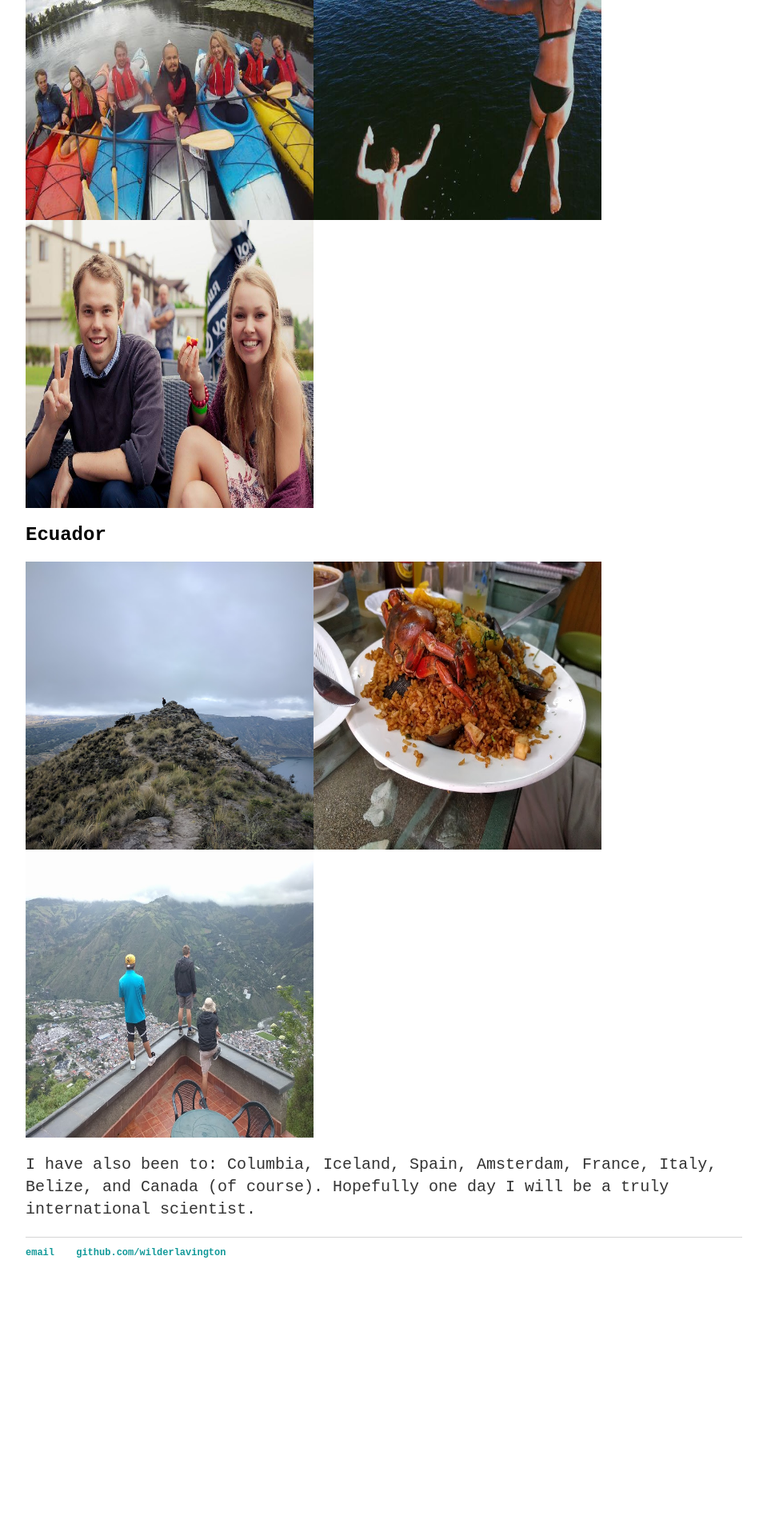
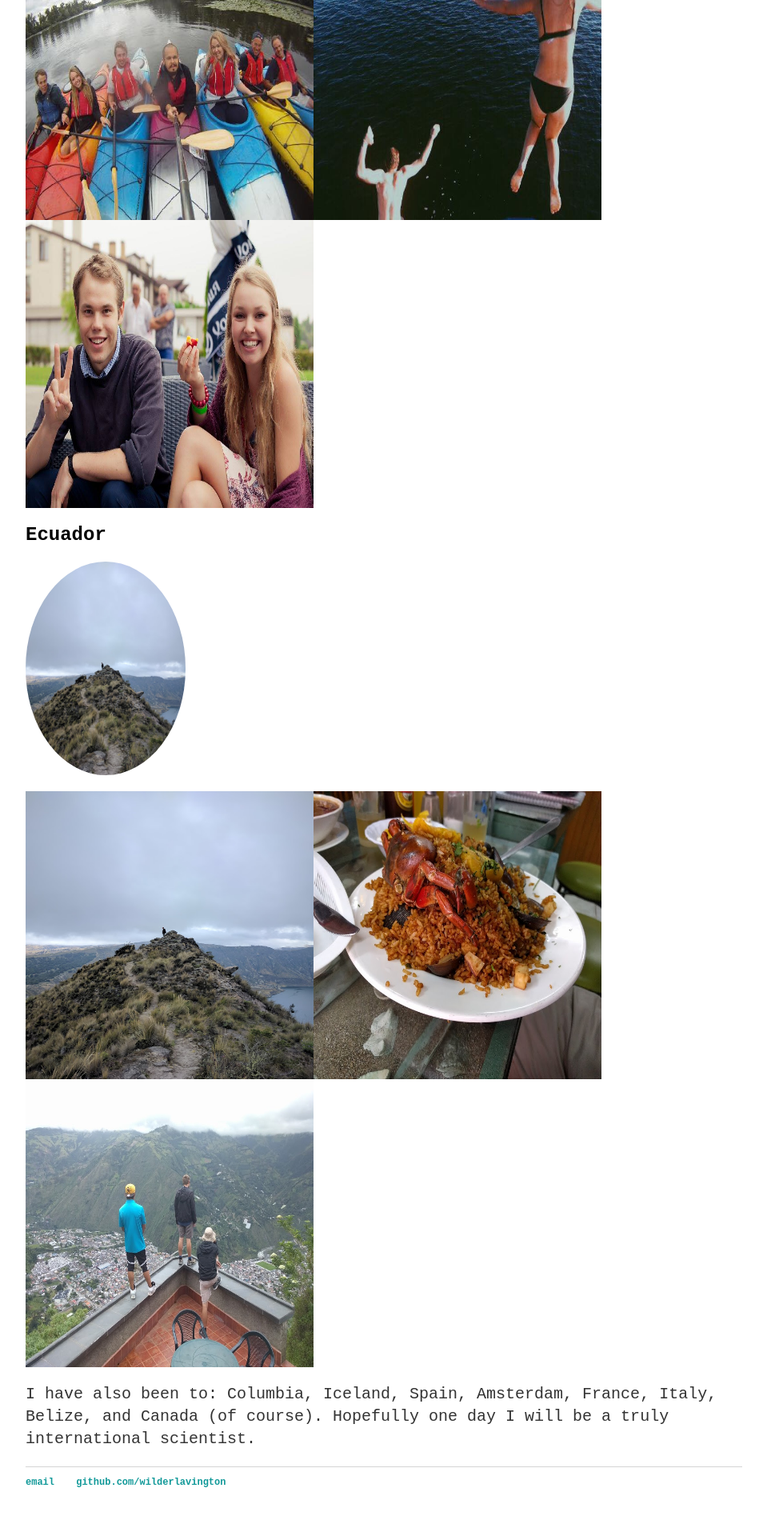
Before and after one commit to WilderLavington/old_web_page, a Jekyll site: the page built from about/index.md, in a window 1280 px wide. Shown: the part 1152-3072 px from the top of the page at 80% size, without its empty margins (160-1119 px from the left). Built offline with Jekyll 4.4.1, drawn with Linux system fonts in a browser that asks for light colours; our own code applies the rules of GitHub Pages for plain Markdown files; before the commit the page ends 2785 px from its top, so only the background shows below that.

Commit message:
Update index.md

```diff
--- a/about/index.md
+++ b/about/index.md
@@ -13,6 +13,7 @@
 <img src="/assets/ukraine/ukraine2.jpg"  width="360" height="360"><img src="/assets/ukraine/ukraine3.jpg"  width="360" height="360"><img src="/assets/ukraine/ukraine4.jpg"  width="360" height="360">
 
 ## Ecuador
+<a href="url"><img src="https://wilderlavington.github.io/assets/ecuador/ecuador1.jpg" height="auto" width="200" style="border-radius:50%"></a>
 
 <img src="/assets/ecuador/ecuador1.jpg"  width="360" height="360"><img src="/assets/ecuador/ecuador2.jpg"  width="360" height="360"><img src="/assets/ecuador/ecuador4.jpg"  width="360" height="360">
 
```
